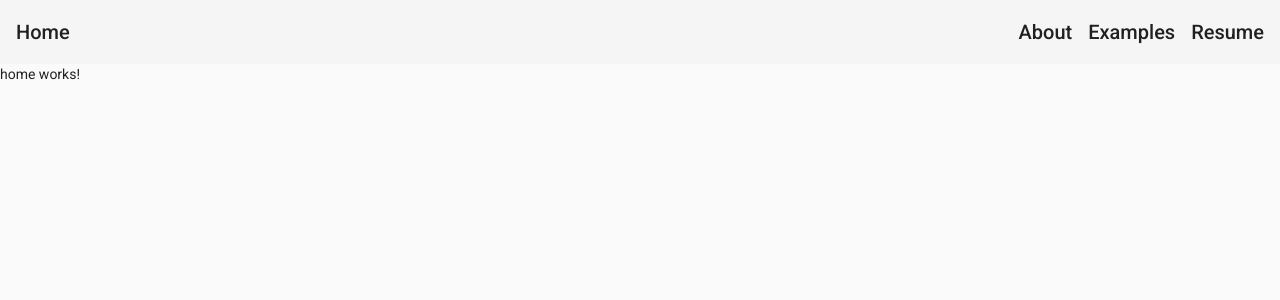
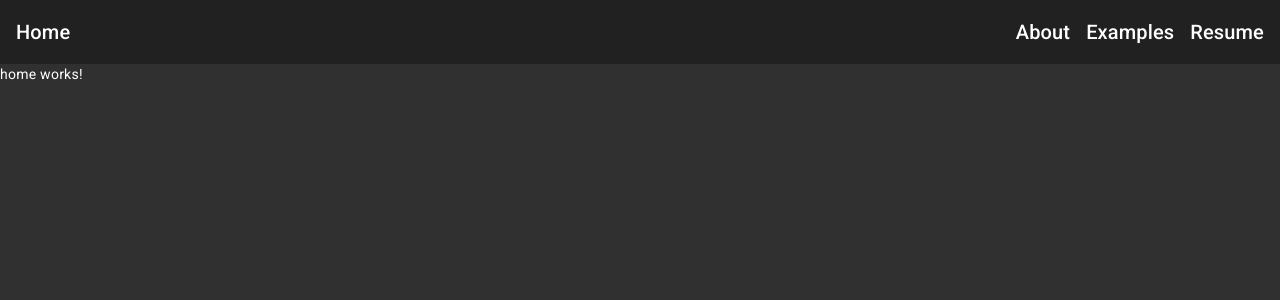
Before and after one commit to MattMan569/homepage, an Angular app: page / in a window 1280 px wide. Shown: the top 300 px of the page. Built offline with nearby package versions, Linux system fonts and the light colour scheme.

Commit message:
add custom theme

```diff
--- a/angular.json
+++ b/angular.json
@@ -26,11 +26,11 @@
             "polyfills": "src/polyfills.ts",
             "tsConfig": "tsconfig.app.json",
             "aot": true,
-            "assets": [
-              "src/favicon.ico",
-              "src/assets"
-            ],
+            "assets": ["src/favicon.ico", "src/assets"],
             "styles": [
+              {
+                "input": "src/homepage-theme.scss"
+              },
               "src/styles.scss"
             ],
             "scripts": []
@@ -89,13 +89,8 @@
             "polyfills": "src/polyfills.ts",
             "tsConfig": "tsconfig.spec.json",
             "karmaConfig": "karma.conf.js",
-            "assets": [
-              "src/favicon.ico",
-              "src/assets"
-            ],
-            "styles": [
-              "src/styles.scss"
-            ],
+            "assets": ["src/favicon.ico", "src/assets"],
+            "styles": ["src/styles.scss"],
             "scripts": []
           }
         },
@@ -107,9 +102,7 @@
               "tsconfig.spec.json",
               "e2e/tsconfig.json"
             ],
-            "exclude": [
-              "**/node_modules/**"
-            ]
+            "exclude": ["**/node_modules/**"]
           }
         },
         "e2e": {
--- /dev/null
+++ b/src/homepage-theme.scss
@@ -0,0 +1,257 @@
+/**
+* Generated theme by Material Theme Generator
+* https://materialtheme.arcsine.dev
+*/
+
+// Custom Theming for Angular Material
+// For more information: https://material.angular.io/guide/theming
+
+@import "~@angular/material/theming";
+// Include the common styles for Angular Material. We include this here so that you only
+// have to load a single css file for Angular Material in your app.
+
+// Fonts
+@import "https://fonts.googleapis.com/css?family=Material+Icons";
+@import url("https://fonts.googleapis.com/css?family=Roboto:300,400,500");
+
+$fontConfig: (
+  display-4: mat-typography-level(112px, 112px, 300, "Roboto", -0.0134em),
+  display-3: mat-typography-level(56px, 56px, 400, "Roboto", -0.0089em),
+  display-2: mat-typography-level(45px, 48px, 400, "Roboto", 0em),
+  display-1: mat-typography-level(34px, 40px, 400, "Roboto", 0.0074em),
+  headline: mat-typography-level(24px, 32px, 400, "Roboto", 0em),
+  title: mat-typography-level(20px, 32px, 500, "Roboto", 0.0075em),
+  subheading-2: mat-typography-level(16px, 28px, 400, "Roboto", 0.0094em),
+  subheading-1: mat-typography-level(15px, 24px, 500, "Roboto", 0.0067em),
+  body-2: mat-typography-level(14px, 24px, 500, "Roboto", 0.0179em),
+  body-1: mat-typography-level(14px, 20px, 400, "Roboto", 0.0179em),
+  button: mat-typography-level(14px, 14px, 500, "Roboto", 0.0893em),
+  caption: mat-typography-level(12px, 20px, 400, "Roboto", 0.0333em),
+  input: mat-typography-level(inherit, 1.125, 400, "Roboto", 1.5px),
+);
+
+// Foreground Elements
+
+// Light Theme Text
+$dark-text: #000000;
+$dark-primary-text: rgba($dark-text, 0.87);
+$dark-accent-text: rgba($dark-primary-text, 0.54);
+$dark-disabled-text: rgba($dark-primary-text, 0.38);
+$dark-dividers: rgba($dark-primary-text, 0.12);
+$dark-focused: rgba($dark-primary-text, 0.12);
+
+$mat-light-theme-foreground: (
+  base: black,
+  divider: $dark-dividers,
+  dividers: $dark-dividers,
+  disabled: $dark-disabled-text,
+  disabled-button: rgba($dark-text, 0.26),
+  disabled-text: $dark-disabled-text,
+  elevation: black,
+  secondary-text: $dark-accent-text,
+  hint-text: $dark-disabled-text,
+  accent-text: $dark-accent-text,
+  icon: $dark-accent-text,
+  icons: $dark-accent-text,
+  text: $dark-primary-text,
+  slider-min: $dark-primary-text,
+  slider-off: rgba($dark-text, 0.26),
+  slider-off-active: $dark-disabled-text,
+);
+
+// Dark Theme text
+$light-text: #ffffff;
+$light-primary-text: $light-text;
+$light-accent-text: rgba($light-primary-text, 0.7);
+$light-disabled-text: rgba($light-primary-text, 0.5);
+$light-dividers: rgba($light-primary-text, 0.12);
+$light-focused: rgba($light-primary-text, 0.12);
+
+$mat-dark-theme-foreground: (
+  base: $light-text,
+  divider: $light-dividers,
+  dividers: $light-dividers,
+  disabled: $light-disabled-text,
+  disabled-button: rgba($light-text, 0.3),
+  disabled-text: $light-disabled-text,
+  elevation: black,
+  hint-text: $light-disabled-text,
+  secondary-text: $light-accent-text,
+  accent-text: $light-accent-text,
+  icon: $light-text,
+  icons: $light-text,
+  text: $light-text,
+  slider-min: $light-text,
+  slider-off: rgba($light-text, 0.3),
+  slider-off-active: rgba($light-text, 0.3),
+);
+
+// Background config
+// Light bg
+$light-background: #fafafa;
+$light-bg-darker-5: darken($light-background, 5%);
+$light-bg-darker-10: darken($light-background, 10%);
+$light-bg-darker-20: darken($light-background, 20%);
+$light-bg-darker-30: darken($light-background, 30%);
+$light-bg-lighter-5: lighten($light-background, 5%);
+$dark-bg-tooltip: lighten(#2c2c2c, 20%);
+$dark-bg-alpha-4: rgba(#2c2c2c, 0.04);
+$dark-bg-alpha-12: rgba(#2c2c2c, 0.12);
+
+$mat-light-theme-background: (
+  background: $light-background,
+  status-bar: $light-bg-darker-20,
+  app-bar: $light-bg-darker-5,
+  hover: $dark-bg-alpha-4,
+  card: $light-bg-lighter-5,
+  dialog: $light-bg-lighter-5,
+  tooltip: $dark-bg-tooltip,
+  disabled-button: $dark-bg-alpha-12,
+  raised-button: $light-bg-lighter-5,
+  focused-button: $dark-focused,
+  selected-button: $light-bg-darker-20,
+  selected-disabled-button: $light-bg-darker-30,
+  disabled-button-toggle: $light-bg-darker-10,
+  unselected-chip: $light-bg-darker-10,
+  disabled-list-option: $light-bg-darker-10,
+);
+
+// Dark bg
+$dark-background: #2c2c2c;
+$dark-bg-lighter-5: lighten($dark-background, 5%);
+$dark-bg-lighter-10: lighten($dark-background, 10%);
+$dark-bg-lighter-20: lighten($dark-background, 20%);
+$dark-bg-lighter-30: lighten($dark-background, 30%);
+$light-bg-alpha-4: rgba(#fafafa, 0.04);
+$light-bg-alpha-12: rgba(#fafafa, 0.12);
+
+// Background palette for dark themes.
+$mat-dark-theme-background: (
+  background: $dark-background,
+  status-bar: $dark-bg-lighter-20,
+  app-bar: $dark-bg-lighter-5,
+  hover: $light-bg-alpha-4,
+  card: $dark-bg-lighter-5,
+  dialog: $dark-bg-lighter-5,
+  tooltip: $dark-bg-lighter-20,
+  disabled-button: $light-bg-alpha-12,
+  raised-button: $dark-bg-lighter-5,
+  focused-button: $light-focused,
+  selected-button: $dark-bg-lighter-20,
+  selected-disabled-button: $dark-bg-lighter-30,
+  disabled-button-toggle: $dark-bg-lighter-10,
+  unselected-chip: $dark-bg-lighter-20,
+  disabled-list-option: $dark-bg-lighter-10,
+);
+
+// Compute font config
+@include mat-core($fontConfig);
+
+// Theme Config
+
+body {
+  --primary-color: #cc0000;
+  --primary-lighter-color: #f0b3b3;
+  --primary-darker-color: #b90000;
+  --text-primary-color: #{$light-primary-text};
+  --text-primary-lighter-color: #{$dark-primary-text};
+  --text-primary-darker-color: #{$light-primary-text};
+}
+
+$mat-primary: (
+  main: #cc0000,
+  lighter: #f0b3b3,
+  darker: #b90000,
+  200: #cc0000,
+  // For slide toggle,
+  contrast:
+    (
+      main: $light-primary-text,
+      lighter: $dark-primary-text,
+      darker: $light-primary-text,
+    ),
+);
+$theme-primary: mat-palette($mat-primary, main, lighter, darker);
+
+body {
+  --accent-color: #1fad67;
+  --accent-lighter-color: #bce6d1;
+  --accent-darker-color: #12934a;
+  --text-accent-color: #{$light-primary-text};
+  --text-accent-lighter-color: #{$dark-primary-text};
+  --text-accent-darker-color: #{$light-primary-text};
+}
+
+$mat-accent: (
+  main: #1fad67,
+  lighter: #bce6d1,
+  darker: #12934a,
+  200: #1fad67,
+  // For slide toggle,
+  contrast:
+    (
+      main: $light-primary-text,
+      lighter: $dark-primary-text,
+      darker: $light-primary-text,
+    ),
+);
+$theme-accent: mat-palette($mat-accent, main, lighter, darker);
+
+body {
+  --warn-color: #ff0000;
+  --warn-lighter-color: #ffb3b3;
+  --warn-darker-color: #ff0000;
+  --text-warn-color: #{$light-primary-text};
+  --text-warn-lighter-color: #{$dark-primary-text};
+  --text-warn-darker-color: #{$light-primary-text};
+}
+
+$mat-warn: (
+  main: #ff0000,
+  lighter: #ffb3b3,
+  darker: #ff0000,
+  200: #ff0000,
+  // For slide toggle,
+  contrast:
+    (
+      main: $light-primary-text,
+      lighter: $dark-primary-text,
+      darker: $light-primary-text,
+    ),
+);
+$theme-warn: mat-palette($mat-warn, main, lighter, darker);
+
+$theme: mat-dark-theme($theme-primary, $theme-accent, $theme-warn);
+$altTheme: mat-light-theme($theme-primary, $theme-accent, $theme-warn);
+
+// Theme Init
+@include angular-material-theme($theme);
+
+.theme-alternate {
+  @include angular-material-theme($altTheme);
+}
+
+// Specific component overrides, pieces that are not in line with the general theming
+
+// Handle buttons appropriately, with respect to line-height
+.mat-raised-button,
+.mat-stroked-button,
+.mat-flat-button {
+  padding: 0 1.15em;
+  margin: 0 0.65em;
+  min-width: 3em;
+  line-height: 36.4px;
+}
+
+.mat-standard-chip {
+  padding: 0.5em 0.85em;
+  min-height: 2.5em;
+}
+
+.material-icons {
+  font-size: 24px;
+  font-family: "Material Icons", "Material Icons";
+  .mat-badge-content {
+    font-family: "Roboto";
+  }
+}
--- a/src/styles.scss
+++ b/src/styles.scss
@@ -1,39 +1,3 @@
-// Custom Theming for Angular Material
-// For more information: https://material.angular.io/guide/theming
-@import "~@angular/material/theming";
-// Plus imports for other components in your app.
-
-// Include the common styles for Angular Material. We include this here so that you only
-// have to load a single css file for Angular Material in your app.
-// Be sure that you only ever include this mixin once!
-@include mat-core();
-
-// Define the palettes for your theme using the Material Design palettes available in palette.scss
-// (imported above). For each palette, you can optionally specify a default, lighter, and darker
-// hue. Available color palettes: https://material.io/design/color/
-$homepage-primary: mat-palette($mat-indigo);
-$homepage-accent: mat-palette($mat-pink, A200, A100, A400);
-
-// The warn palette is optional (defaults to red).
-$homepage-warn: mat-palette($mat-red);
-
-// Create the theme object. A theme consists of configurations for individual
-// theming systems such as "color" or "typography".
-$homepage-theme: mat-light-theme(
-  (
-    color: (
-      primary: $homepage-primary,
-      accent: $homepage-accent,
-      warn: $homepage-warn,
-    ),
-  )
-);
-
-// Include theme styles for core and each component used in your app.
-// Alternatively, you can import and @include the theme mixins for each component
-// that you are using.
-@include angular-material-theme($homepage-theme);
-
 /* You can add global styles to this file, and also import other style files */
 html,
 body {
@@ -59,8 +23,3 @@
     color: inherit;
   }
 }
-
-// app-root {
-//   display: block;
-//   height: 100vh;
-// }
```
